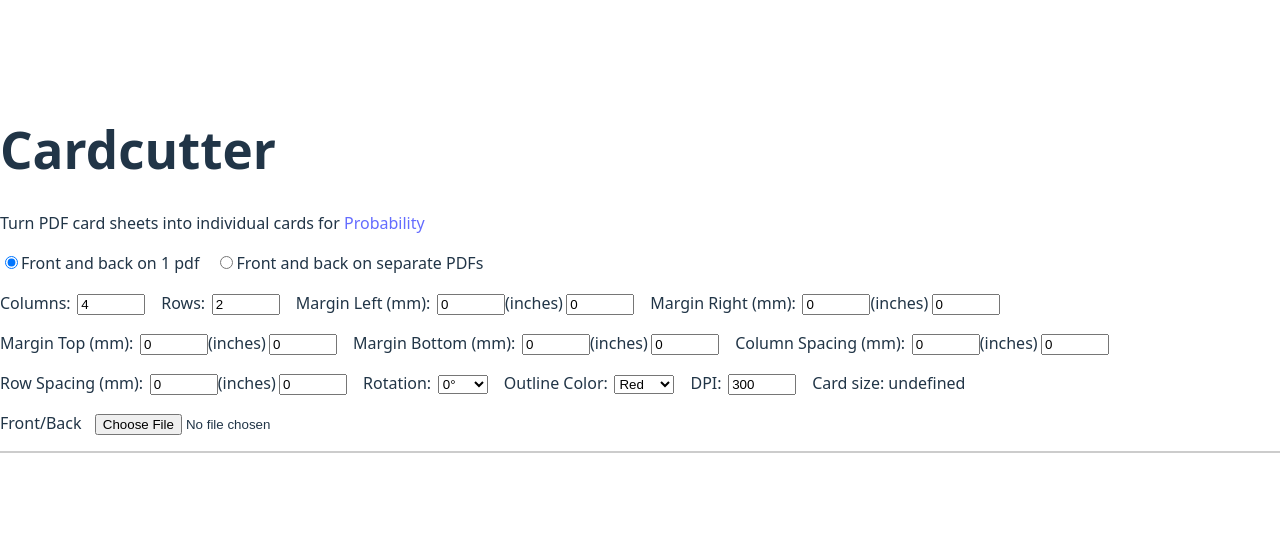
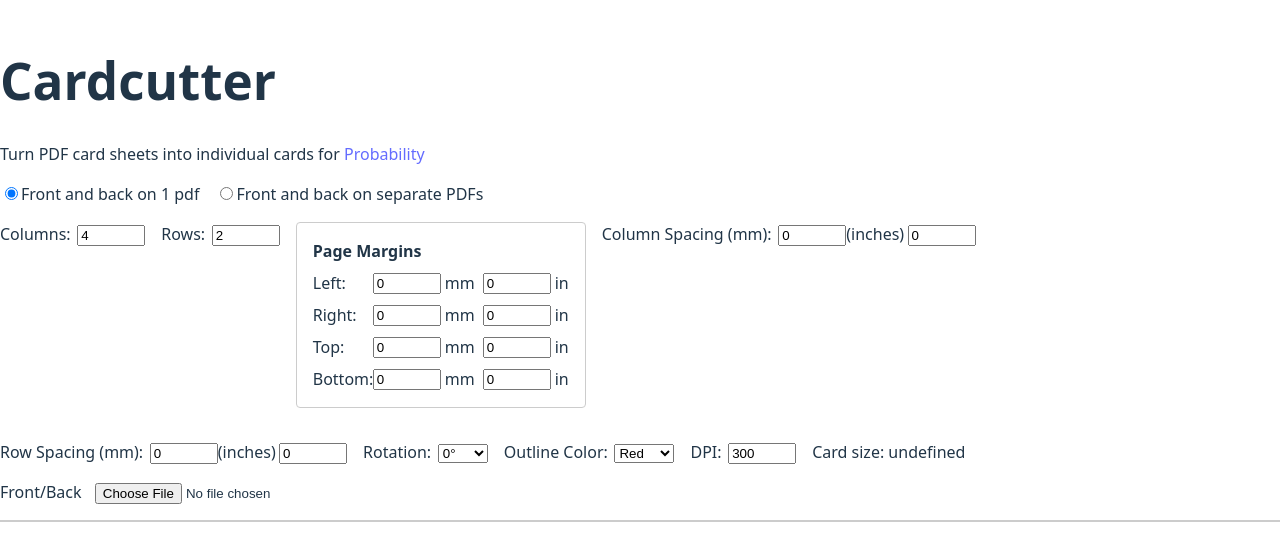
Before and after one commit to garbo-succus/cardcutter, a React (Vite) app: page / in a window 1280 px wide. Shown: the part 130-690 px from the top of the page. Built offline with nearby package versions, Linux system fonts and the light colour scheme.

Commit message:
Fix layout

```diff
--- a/src/App.tsx
+++ b/src/App.tsx
@@ -303,86 +303,104 @@ function App() {
             style={{ marginLeft: '0.5em', width: '60px' }}
           />
         </label>
-        <label>
-          Margin Left (mm):
+
+        <div style={{ marginBottom: '1em', border: '1px solid #ccc', padding: '1em', borderRadius: '4px' }}>
+          <h3 style={{ margin: '0 0 0.5em 0', fontSize: '1em' }}>Page Margins</h3>
+          <div style={{ display: 'flex', flexDirection: 'column', gap: '0.5em' }}>
+            <div style={{ display: 'flex', alignItems: 'center' }}>
+              <label style={{ display: 'inline-block', width: '60px' }}>
+                Left:
+              </label>
               <input
                 type="number"
                 value={marginLeft}
                 onChange={(e) => update('marginLeft', Number(e.target.value))}
-            style={{ marginLeft: '0.5em', width: '60px' }}
+                style={{ width: '60px', marginRight: '4px' }}
                 step="0.1"
                 min="0"
               />
-          (inches)
+              <span style={{ marginRight: '8px' }}>mm</span>
               <input
                 type="number"
                 value={Math.round((marginLeft / 25.4) * 100) / 100}
                 onChange={(e) => update('marginLeft', Number(e.target.value) * 25.4)}
-            style={{ marginLeft: '0.25em', width: '60px' }}
+                style={{ width: '60px', marginRight: '4px' }}
                 step="0.01"
                 min="0"
               />
+              <span>in</span>
+            </div>
+            <div style={{ display: 'flex', alignItems: 'center' }}>
+              <label style={{ display: 'inline-block', width: '60px' }}>
+                Right:
               </label>
-        <label>
-          Margin Right (mm):
               <input
                 type="number"
                 value={marginRight}
                 onChange={(e) => update('marginRight', Number(e.target.value))}
-            style={{ marginLeft: '0.5em', width: '60px' }}
+                style={{ width: '60px', marginRight: '4px' }}
                 step="0.1"
                 min="0"
               />
-          (inches)
+              <span style={{ marginRight: '8px' }}>mm</span>
               <input
                 type="number"
                 value={Math.round((marginRight / 25.4) * 100) / 100}
                 onChange={(e) => update('marginRight', Number(e.target.value) * 25.4)}
-            style={{ marginLeft: '0.25em', width: '60px' }}
+                style={{ width: '60px', marginRight: '4px' }}
                 step="0.01"
                 min="0"
               />
+              <span>in</span>
+            </div>
+            <div style={{ display: 'flex', alignItems: 'center' }}>
+              <label style={{ display: 'inline-block', width: '60px' }}>
+                Top:
               </label>
-        <label>
-          Margin Top (mm):
               <input
                 type="number"
                 value={marginTop}
                 onChange={(e) => update('marginTop', Number(e.target.value))}
-            style={{ marginLeft: '0.5em', width: '60px' }}
+                style={{ width: '60px', marginRight: '4px' }}
                 step="0.1"
                 min="0"
               />
-          (inches)
+              <span style={{ marginRight: '8px' }}>mm</span>
               <input
                 type="number"
                 value={Math.round((marginTop / 25.4) * 100) / 100}
                 onChange={(e) => update('marginTop', Number(e.target.value) * 25.4)}
-            style={{ marginLeft: '0.25em', width: '60px' }}
+                style={{ width: '60px', marginRight: '4px' }}
                 step="0.01"
                 min="0"
               />
+              <span>in</span>
+            </div>
+            <div style={{ display: 'flex', alignItems: 'center' }}>
+              <label style={{ display: 'inline-block', width: '60px' }}>
+                Bottom:
               </label>
-        <label>
-          Margin Bottom (mm):
               <input
                 type="number"
                 value={marginBottom}
                 onChange={(e) => update('marginBottom', Number(e.target.value))}
-            style={{ marginLeft: '0.5em', width: '60px' }}
+                style={{ width: '60px', marginRight: '4px' }}
                 step="0.1"
                 min="0"
               />
-          (inches)
+              <span style={{ marginRight: '8px' }}>mm</span>
               <input
                 type="number"
                 value={Math.round((marginBottom / 25.4) * 100) / 100}
                 onChange={(e) => update('marginBottom', Number(e.target.value) * 25.4)}
-            style={{ marginLeft: '0.25em', width: '60px' }}
+                style={{ width: '60px', marginRight: '4px' }}
                 step="0.01"
                 min="0"
               />
-        </label>
+              <span>in</span>
+            </div>
+          </div>
+        </div>
         <label>
           Column Spacing (mm):
           <input
```
Lines whose indentation alone changed are shown as unchanged.
